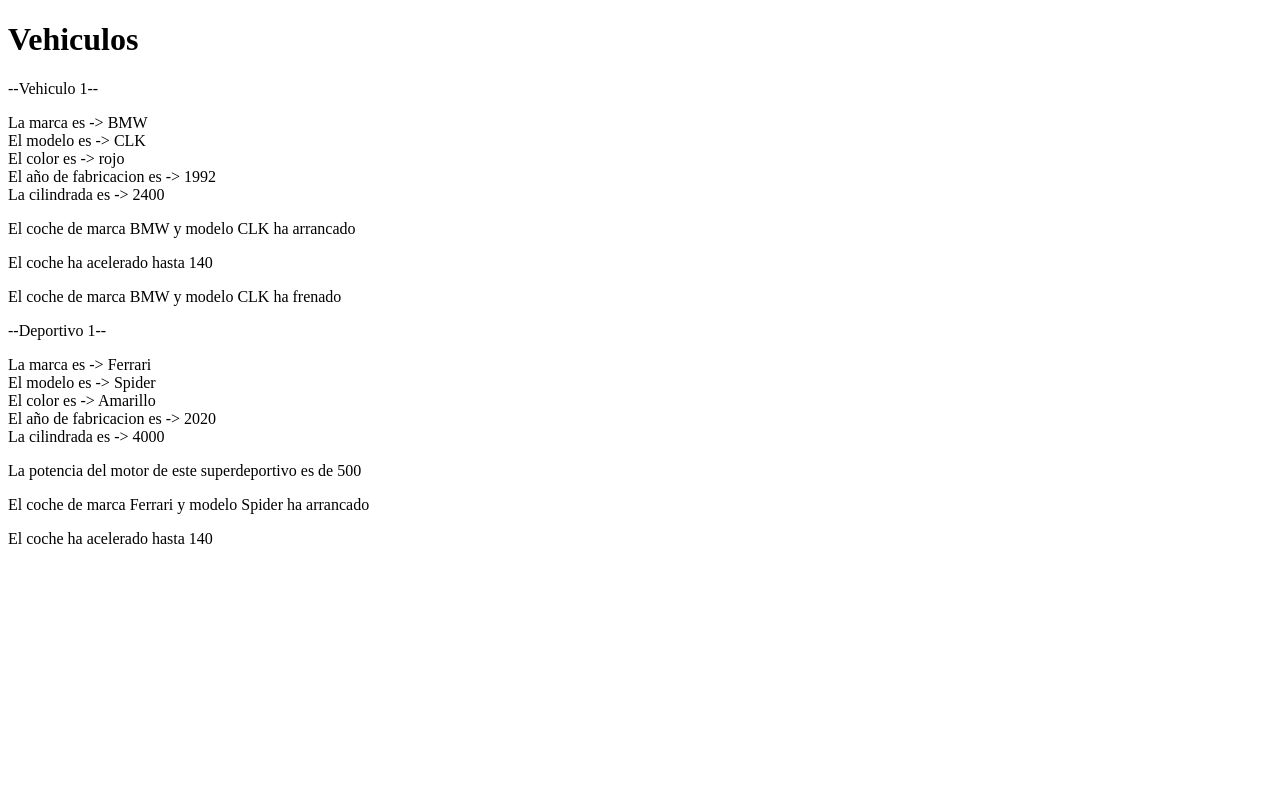
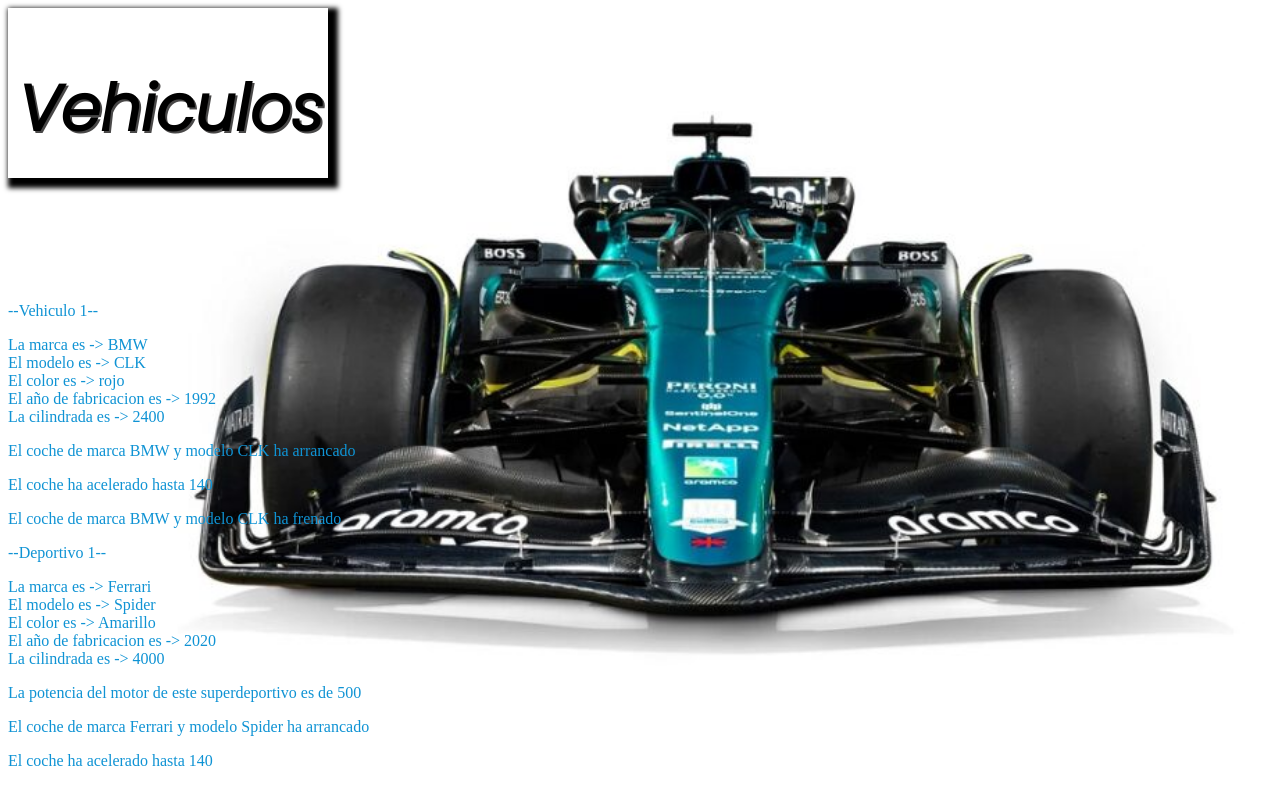
Before and after one commit to AlvaroDromant/ExamenT4, a plain HTML site: page index.html in a window 1280 px wide. Drawn offline with Linux system fonts and the light colour scheme.

Commit message:
metiendo estilos y haciendo el html

```diff
--- a/index.html
+++ b/index.html
@@ -4,11 +4,13 @@
     <meta charset="UTF-8">
     <meta name="viewport" content="width=device-width, initial-scale=1.0">
     <title>Document</title>
+    <link rel="stylesheet" href="./styles/styles.css">
 </head>
 <body>
-    <div>
+    <div class="degradado">
         <h1>Vehiculos</h1>
     </div>
+    <br> <br> <br> <br> <br> <br>
     <div>
         <script type="module" src="/scripts/index.js"></script>
     </div>
--- /dev/null
+++ b/styles/styles.css
@@ -0,0 +1,34 @@
+@font-face {
+    font-family: 'letra';
+    src: url(/assets/Poppins-LightItalic.ttf);
+}
+
+
+
+body{
+background-image: url(/assets/nano.jpg);
+background-size: cover;
+background-repeat: no-repeat;
+background-attachment: fixed;
+}
+
+h1{
+    position: absolute;
+    font-size: 4rem;
+    text-shadow: 2px 2px rgb(73, 72, 72);
+    font-family: letra;
+}
+
+.degradado {
+    border: 1px;
+    box-shadow: 5px 5px 5px 5px black;
+    width: 300px;
+    height: 150px;
+    text-align: center;
+    padding: 10px;
+
+}
+
+p{
+    color: rgb(15, 147, 212);
+}
```
Also changed, not shown: assets/Poppins-LightItalic.ttf (added), assets/favicon.ico (added), assets/nano.jpg (added).
